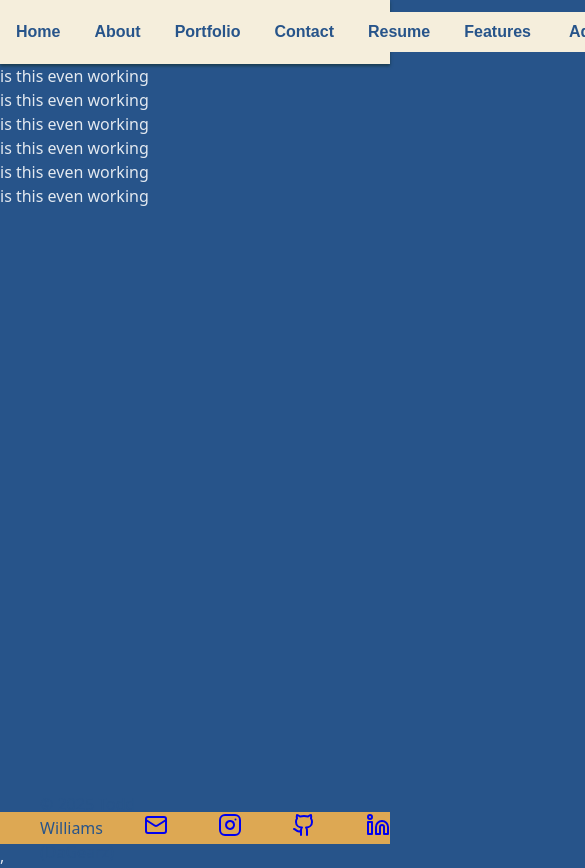
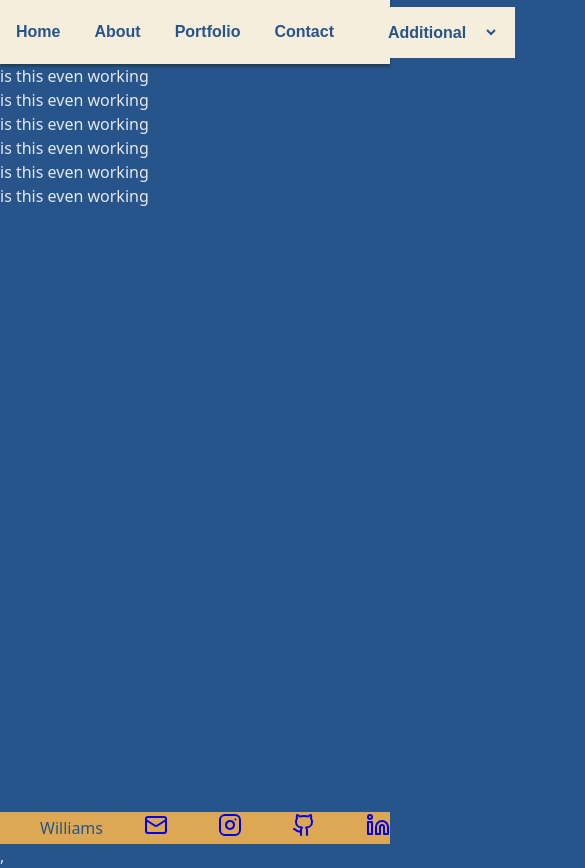
Before and after one commit to DaGearz/portfolio-, a React (Vite) app: page / in a window 390 px wide. Shown: the top 868 px of the page, 585 px wide, since content can reach past the window. Built offline with nearby package versions, Linux system fonts and the light colour scheme.

Commit message:
check point

```diff
--- a/src/components/MainNav.jsx
+++ b/src/components/MainNav.jsx
@@ -1,21 +1,52 @@
+import { useState, useEffect } from "react";
 import styles from "../modules.css/MainNav.module.css";
 import stylesHeader from "../modules.css/Header.module.css";
 
+// 👇 ADD THIS
+function useWindowWidth() {
+  const [width, setWidth] = useState(window.innerWidth);
+
+  useEffect(() => {
+    const handleResize = () => setWidth(window.innerWidth);
+    window.addEventListener("resize", handleResize);
+    return () => window.removeEventListener("resize", handleResize);
+  }, []);
+
+  return width;
+}
+
 export default function MainNav({ navVariables }) {
+  const width = useWindowWidth();
+  const isSmallScreen = width < 1060;
+
+  const filteredNav = navVariables.filter((item) => {
+    if (isSmallScreen && (item.id === "L5" || item.id === "L6")) return false;
+    return !(width >= 1060 && item.isHideOnLarge);
+  });
+
   return (
     <nav className={styles.MainNav}>
       <ul className={styles["nav-list"]}>
-        {navVariables.map((navItem) => {
-          const hideClass = navItem.isHideOnLarge ? stylesHeader.hideOnLarge : "";
-          const itemClass = `${styles["nav-item"]} ${hideClass}`;
+        {filteredNav.map((navItem) => {
+          const itemClass = `${styles["nav-item"]} ${
+            navItem.isHideOnLarge ? stylesHeader.hideOnLarge : ""
+          }`;
 
-          return !navItem.isSelect ? (
-            <li key={navItem.id} className={itemClass}>
-              <a href={navItem.path} className={styles["nav-link"]}>
-                {navItem.name}
-              </a>
-            </li>
-          ) : (
+          if (!navItem.isSelect) {
+            return (
+              <li key={navItem.id} className={itemClass}>
+                <a href={navItem.path} className={styles["nav-link"]}>
+                  {navItem.name}
+                </a>
+              </li>
+            );
+          }
+
+          const filteredOptions = navItem.options?.filter((opt) =>
+            isSmallScreen ? opt.id !== "O1" : true
+          );
+
+          return (
             <li key={navItem.id} className={itemClass}>
               <select
                 className={styles["nav-select"]}
@@ -30,8 +61,8 @@ export default function MainNav({ navVariables }) {
                 <option value="default" disabled>
                   {navItem.name}
                 </option>
-                {navItem.options?.map((option, index) => (
-                  <option key={index} value={option.path}>
+                {filteredOptions.map((option) => (
+                  <option key={option.id} value={option.path}>
                     {option.name}
                   </option>
                 ))}
--- a/src/modules.css/MainNav.module.css
+++ b/src/modules.css/MainNav.module.css
@@ -1,27 +1,35 @@
+/* ========== NAV CONTAINER ========== */
 .MainNav {
   background-color: var(--light-bg);
   font-family: sans-serif;
   margin-top: 0;
 }
 
+/* ========== NAV LIST ========== */
 .nav-list {
   display: flex;
   justify-content: space-between;
+  align-items: center;
   list-style: none;
   gap: 2px;
   padding: 0;
   margin: 0;
 }
 
+/* ========== NAV ITEM ========== */
 .nav-item {
   padding: 0.5rem 1rem;
+  display: flex;
+  align-items: center;
 }
 
+/* ========== NAV LINKS ========== */
 .nav-link {
   font-size: 1rem;
   font-weight: 600;
   text-decoration: none;
   color: var(--link-color);
+  transition: background-color 0.2s, color 0.2s;
 }
 
 .nav-link:visited {
@@ -37,89 +45,28 @@
   text-decoration: none;
 }
 
+/* ========== NAV SELECT DROPDOWN ========== */
 .nav-select {
   background-color: transparent;
   border: none;
   font-size: 1rem;
   font-weight: 600;
   color: var(--link-color);
+  padding: 0.5rem 1rem;
+  cursor: pointer;
+  vertical-align: middle;
+  height: 100%;
+  display: inline-block;
+  transition: background-color 0.2s, color 0.2s;
 }
 
-
-.header-content-container {
-  flex-grow: 1;
-  display: flex;
-  align-items: center;
-  justify-content: space-between;
+.nav-select:focus,
+.nav-select:hover {
+  background-color: var(--accent-color);
+  color: var(--primary-color);
 }
 
-.title {
-  color: var(--primary-color);
-  font-size: 1.7rem;
-  font-weight: bold;
-  text-shadow: var(--text-shadow);
+/* ========== RESPONSIVE HELPERS ========== */
+.hideOnLarge {
+  display: none !important;
 }
-
-img {
-  border: var(--img-border);
-  position: relative;
-  height: 10rem;
-  border-radius: 50%;
-  box-shadow: var(--img-shadow);
-}
-
-/* Hide dropdown on large screens */
-@media (min-width: var(--breakpoint-large)) {
-  .hideOnLarge {
-    display: none !important;
-  }
-
-  .title2,
-  .title3 {
-    display: none;
-  }
-}
-
-@media (max-width: calc(var(--breakpoint-large) - 1px)) {
-  .title1,
-  .title3,
-  .title4 {
-    display: none;
-  }
-
-  .li7 {
-    display: inline-block;
-  }
-}
-
-/* Tablet: 650px–800px */
-@media (min-width: var(--breakpoint-tablet)) and (max-width: var(--breakpoint-medium)) {
-  .title1,
-  .title2,
-  .title3,
-  .title4 {
-    display: none;
-  }
-
-  .header-content-container {
-    justify-content: center;
-  }
-}
-
-/* Small devices */
-@media (max-width: calc(var(--breakpoint-tablet) - 1px)) {
-  .title1,
-  .title2,
-  .title3,
-  .title4 {
-    display: none;
-  }
-
-  img {
-    display: none;
-  }
-
-  .header-content-container {
-    justify-content: center;
-  }
-}
```
